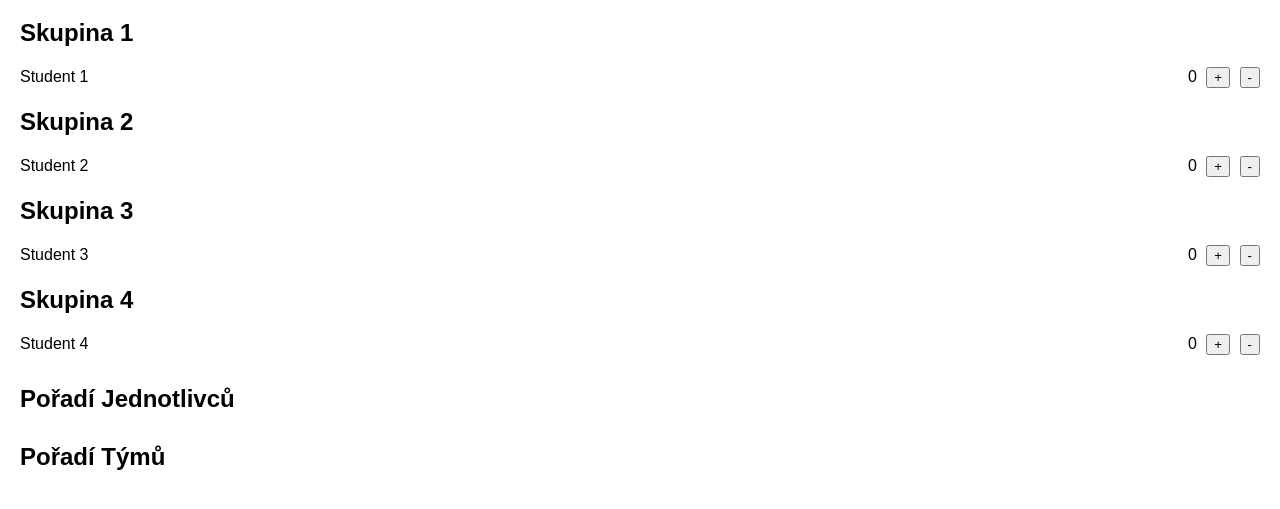
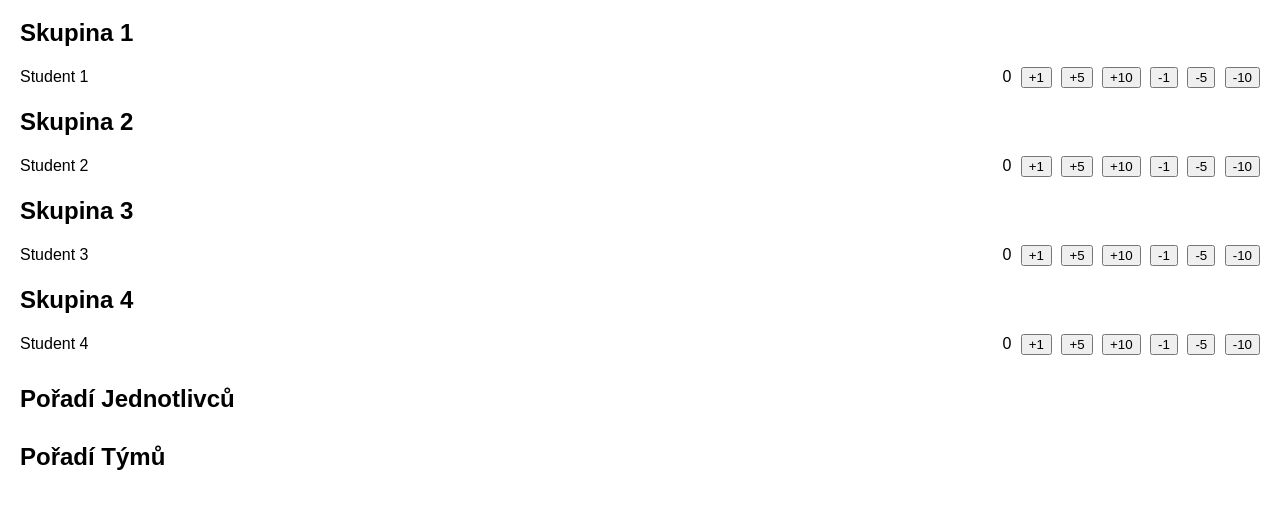
Before and after one commit to IvoJedlicka/bradavice, a plain HTML site: page index.html in a window 1280 px wide. Shown: the part 61-570 px from the top of the page. Drawn offline with Linux system fonts and the light colour scheme.

Commit message:
Update index.html

```diff
--- a/index.html
+++ b/index.html
@@ -15,8 +15,12 @@
                 <span class="name">Student 1</span>
                 <div class="controls">
                     <span class="points">0</span>
-                    <button onclick="updatePoints(1, 1)">+</button>
-                    <button onclick="updatePoints(1, -1)">-</button>
+                    <button onclick="updatePoints(1, 1)">+1</button>
+                    <button onclick="updatePoints(1, 5)">+5</button>
+                    <button onclick="updatePoints(1, 10)">+10</button>
+                    <button onclick="updatePoints(1, -1)">-1</button>
+                    <button onclick="updatePoints(1, -5)">-5</button>
+                    <button onclick="updatePoints(1, -10)">-10</button>
                 </div>
             </div>
             <!-- Přidejte více studentů podle potřeby -->
@@ -27,8 +31,12 @@
                 <span class="name">Student 2</span>
                 <div class="controls">
                     <span class="points">0</span>
-                    <button onclick="updatePoints(2, 1)">+</button>
-                    <button onclick="updatePoints(2, -1)">-</button>
+                    <button onclick="updatePoints(2, 1)">+1</button>
+                    <button onclick="updatePoints(2, 5)">+5</button>
+                    <button onclick="updatePoints(2, 10)">+10</button>
+                    <button onclick="updatePoints(2, -1)">-1</button>
+                    <button onclick="updatePoints(2, -5)">-5</button>
+                    <button onclick="updatePoints(2, -10)">-10</button>
                 </div>
             </div>
             <!-- Přidejte více studentů podle potřeby -->
@@ -39,8 +47,12 @@
                 <span class="name">Student 3</span>
                 <div class="controls">
                     <span class="points">0</span>
-                    <button onclick="updatePoints(3, 1)">+</button>
-                    <button onclick="updatePoints(3, -1)">-</button>
+                    <button onclick="updatePoints(3, 1)">+1</button>
+                    <button onclick="updatePoints(3, 5)">+5</button>
+                    <button onclick="updatePoints(3, 10)">+10</button>
+                    <button onclick="updatePoints(3, -1)">-1</button>
+                    <button onclick="updatePoints(3, -5)">-5</button>
+                    <button onclick="updatePoints(3, -10)">-10</button>
                 </div>
             </div>
             <!-- Přidejte více studentů podle potřeby -->
@@ -51,8 +63,12 @@
                 <span class="name">Student 4</span>
                 <div class="controls">
                     <span class="points">0</span>
-                    <button onclick="updatePoints(4, 1)">+</button>
-                    <button onclick="updatePoints(4, -1)">-</button>
+                    <button onclick="updatePoints(4, 1)">+1</button>
+                    <button onclick="updatePoints(4, 5)">+5</button>
+                    <button onclick="updatePoints(4, 10)">+10</button>
+                    <button onclick="updatePoints(4, -1)">-1</button>
+                    <button onclick="updatePoints(4, -5)">-5</button>
+                    <button onclick="updatePoints(4, -10)">-10</button>
                 </div>
             </div>
             <!-- Přidejte více studentů podle potřeby -->
```
